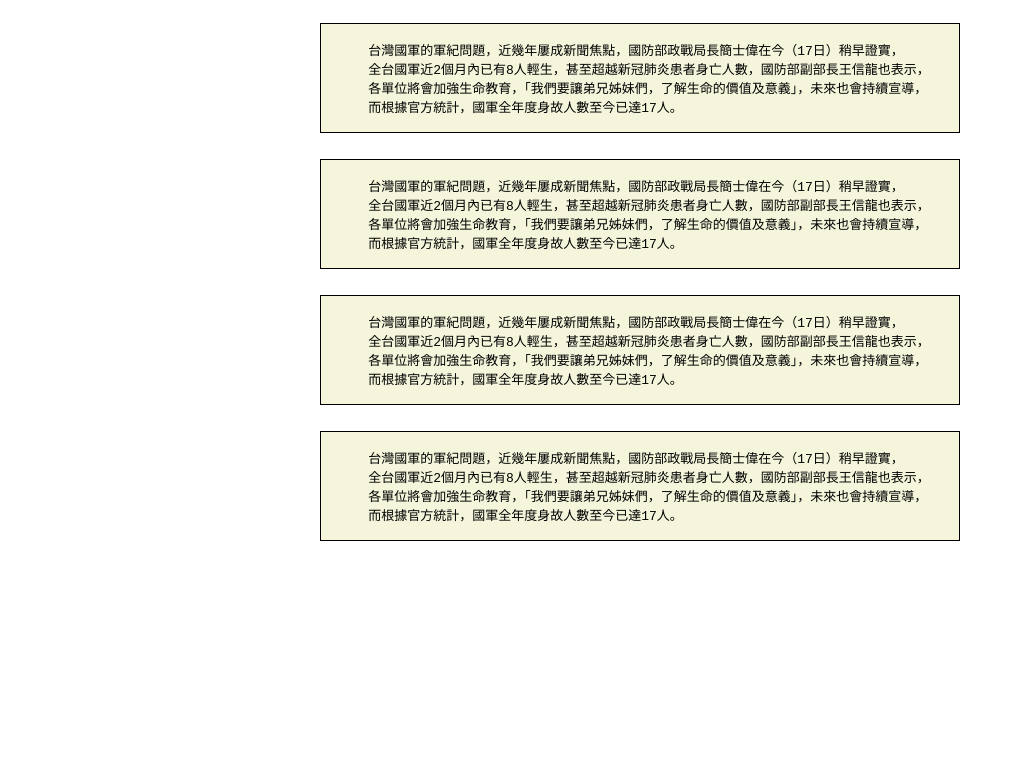
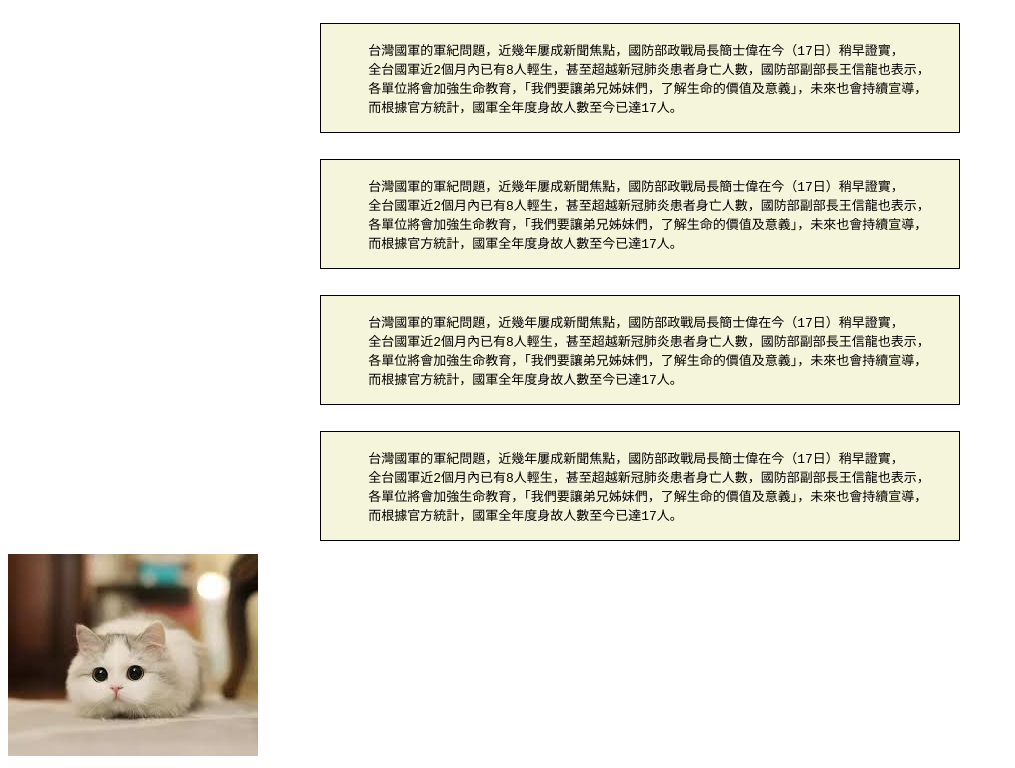
Before and after one commit to xiaojunhung/3tjavascriptsubject, a plain HTML site: page lession11/index.html in a window 1280 px wide. Shown: the part 4124-4892 px from the top of the page, without its empty margins (0-1015 px from the left). Before the commit the page ends 4686 px from the top, so only its background shows below. Drawn offline with nearby package versions, Linux system fonts and the light colour scheme.

Commit message:
後面加入data-aos，可以運作

```diff
--- a/lession11/index.html
+++ b/lession11/index.html
@@ -83,8 +83,17 @@
 </pre>
         </div>
     </div>
+    <div class="example-test">
+        <div class="aos-test-img">
+            <img src="images/wejgirjgoqr.jpg">
+        </div>
+    </div>
     <script>
-        AOS.init();
+        $(function(){
+            $('.aos-test-img').attr('data-aos','zoom-in');
+            AOS.init();
+        });
+
     </script>
 </body>
 
```
